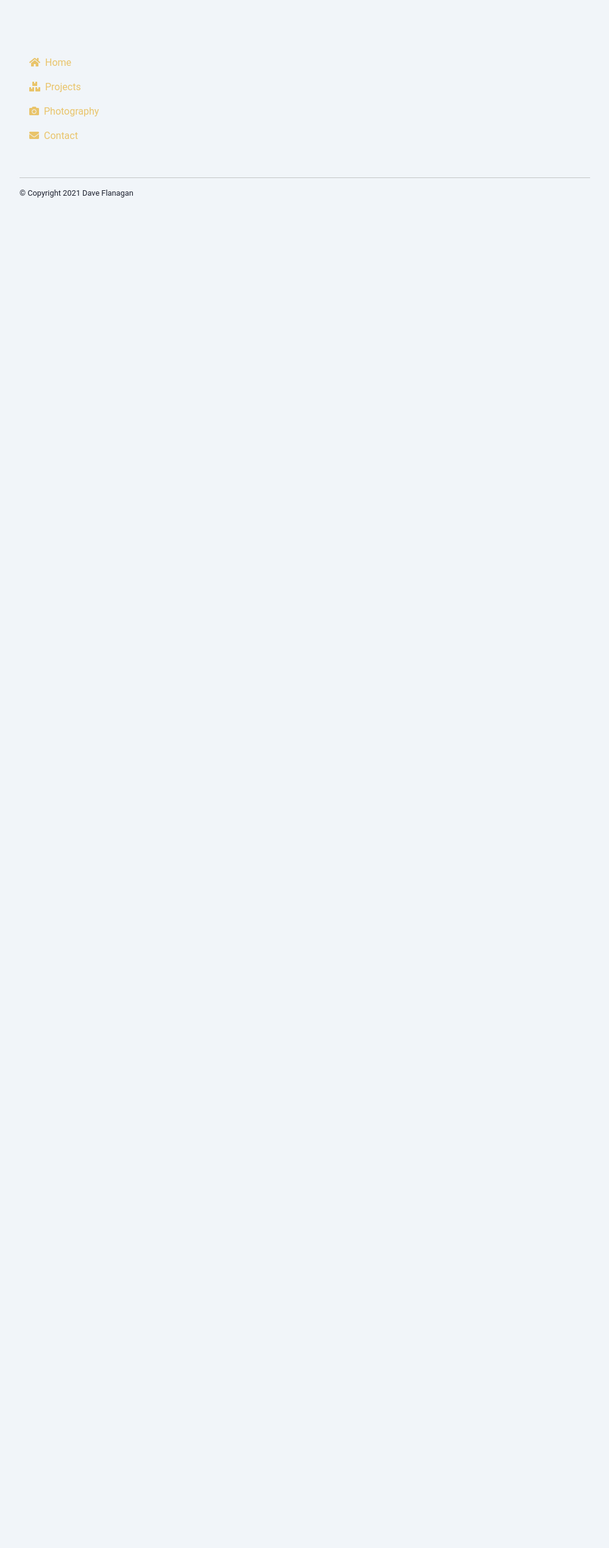
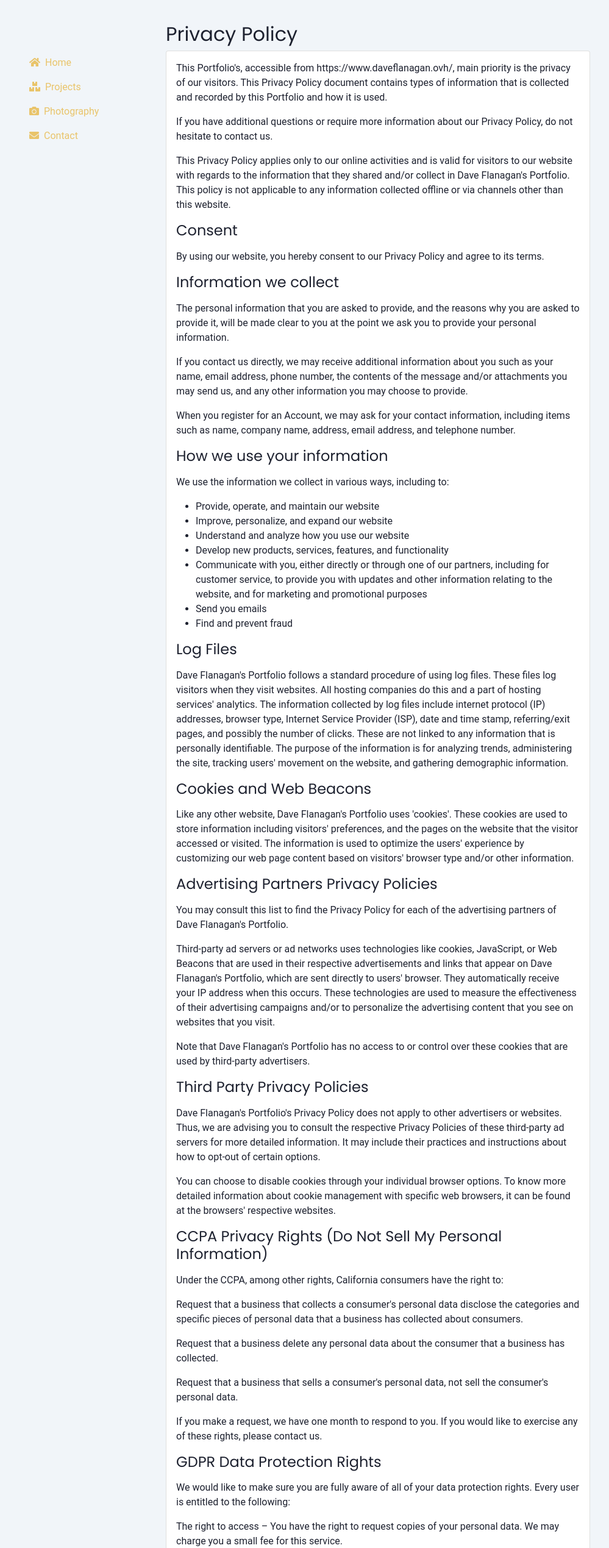
Before and after one commit to daveflanagan52/Portfolio, a React app in the folder packages/client/: page /privacy in a window 1280 px wide. Shown: the part 261-2800 px from the top of the page at 61% size, without its empty margins (140-1139 px from the left). Before the commit the page ends 800 px from the top, so only its background shows below. Built offline with nearby package versions, Linux system fonts and the light colour scheme.

Commit message:
Add privacy policy

```diff
--- a/packages/client/src/App.tsx
+++ b/packages/client/src/App.tsx
@@ -2,10 +2,11 @@
 import {
   BrowserRouter as Router, Switch, Route, Link,
 } from 'react-router-dom';
+import moment from 'moment';
 
 import './App.scss';
+
 import Column from './Components/Column';
-
 import Container from './Components/Container';
 import Header from './Components/Header';
 import Navigation from './Components/Navigation';
@@ -16,6 +17,7 @@
 import Photography from './Views/Photography';
 import Projects from './Views/Projects';
 import Contact from './Views/Contact';
+import Privacy from './Views/Privacy';
 
 const App: React.FC = () => (
   <Router>
@@ -31,6 +33,9 @@
             <Route exact path="/">
               <Home />
             </Route>
+            <Route path="/privacy">
+              <Privacy />
+            </Route>
             <Route path="/projects">
               <Projects />
             </Route>
@@ -44,7 +49,8 @@
         </Column>
       </Row>
       <footer className=" d-flex">
-        &copy; Copyright 2021 Dave Flanagan
+        &copy; Copyright {moment().format('YYYY')} Dave Flanagan
+        <Link className="ms-auto" to="/privacy">Privacy Policy</Link>
       </footer>
     </Container>
   </Router>
--- /dev/null
+++ b/packages/client/src/Views/Privacy/index.tsx
@@ -0,0 +1,68 @@
+import React from 'react';
+import { Helmet } from 'react-helmet';
+
+import Card from '../../Components/Card';
+
+const Privacy: React.FC = () => {
+  return (
+    <>
+      <Helmet>
+        <title>Dave Flanagan | Privacy Policy</title>
+      </Helmet>
+      <h2>Privacy Policy</h2>
+      <Card>
+        <p>This Portfolio's, accessible from https://www.daveflanagan.ovh/, main priority is the privacy of our visitors. This Privacy Policy document contains types of information that is collected and recorded by this Portfolio and how it is used.</p>
+        <p>If you have additional questions or require more information about our Privacy Policy, do not hesitate to contact us.</p>
+        <p>This Privacy Policy applies only to our online activities and is valid for visitors to our website with regards to the information that they shared and/or collect in Dave Flanagan's Portfolio. This policy is not applicable to any information collected offline or via channels other than this website.</p>
+        <h4 className="mb-3 mt-2">Consent</h4>
+        <p>By using our website, you hereby consent to our Privacy Policy and agree to its terms.</p>
+        <h4 className="mb-3 mt-2">Information we collect</h4>
+        <p>The personal information that you are asked to provide, and the reasons why you are asked to provide it, will be made clear to you at the point we ask you to provide your personal information.</p>
+        <p>If you contact us directly, we may receive additional information about you such as your name, email address, phone number, the contents of the message and/or attachments you may send us, and any other information you may choose to provide.</p>
+        <p>When you register for an Account, we may ask for your contact information, including items such as name, company name, address, email address, and telephone number.</p>
+        <h4 className="mb-3 mt-2">How we use your information</h4>
+        <p>We use the information we collect in various ways, including to:</p>
+        <ul>
+          <li>Provide, operate, and maintain our website</li>
+          <li>Improve, personalize, and expand our website</li>
+          <li>Understand and analyze how you use our website</li>
+          <li>Develop new products, services, features, and functionality</li>
+          <li>Communicate with you, either directly or through one of our partners, including for customer service, to provide you with updates and other information relating to the website, and for marketing and promotional purposes</li>
+          <li>Send you emails</li>
+          <li>Find and prevent fraud</li>
+        </ul>
+        <h4 className="mb-3 mt-2">Log Files</h4>
+        <p>Dave Flanagan's Portfolio follows a standard procedure of using log files. These files log visitors when they visit websites. All hosting companies do this and a part of hosting services' analytics. The information collected by log files include internet protocol (IP) addresses, browser type, Internet Service Provider (ISP), date and time stamp, referring/exit pages, and possibly the number of clicks. These are not linked to any information that is personally identifiable. The purpose of the information is for analyzing trends, administering the site, tracking users' movement on the website, and gathering demographic information.</p>
+        <h4 className="mb-3 mt-2">Cookies and Web Beacons</h4>
+        <p>Like any other website, Dave Flanagan's Portfolio uses 'cookies'. These cookies are used to store information including visitors' preferences, and the pages on the website that the visitor accessed or visited. The information is used to optimize the users' experience by customizing our web page content based on visitors' browser type and/or other information.</p>
+        <h4 className="mb-3 mt-2">Advertising Partners Privacy Policies</h4>
+        <p>You may consult this list to find the Privacy Policy for each of the advertising partners of Dave Flanagan's Portfolio.</p>
+        <p>Third-party ad servers or ad networks uses technologies like cookies, JavaScript, or Web Beacons that are used in their respective advertisements and links that appear on Dave Flanagan's Portfolio, which are sent directly to users' browser. They automatically receive your IP address when this occurs. These technologies are used to measure the effectiveness of their advertising campaigns and/or to personalize the advertising content that you see on websites that you visit.</p>
+        <p>Note that Dave Flanagan's Portfolio has no access to or control over these cookies that are used by third-party advertisers.</p>
+        <h4 className="mb-3 mt-2">Third Party Privacy Policies</h4>
+        <p>Dave Flanagan's Portfolio's Privacy Policy does not apply to other advertisers or websites. Thus, we are advising you to consult the respective Privacy Policies of these third-party ad servers for more detailed information. It may include their practices and instructions about how to opt-out of certain options. </p>
+        <p>You can choose to disable cookies through your individual browser options. To know more detailed information about cookie management with specific web browsers, it can be found at the browsers' respective websites.</p>
+        <h4 className="mb-3 mt-2">CCPA Privacy Rights (Do Not Sell My Personal Information)</h4>
+        <p>Under the CCPA, among other rights, California consumers have the right to:</p>
+        <p>Request that a business that collects a consumer's personal data disclose the categories and specific pieces of personal data that a business has collected about consumers.</p>
+        <p>Request that a business delete any personal data about the consumer that a business has collected.</p>
+        <p>Request that a business that sells a consumer's personal data, not sell the consumer's personal data.</p>
+        <p>If you make a request, we have one month to respond to you. If you would like to exercise any of these rights, please contact us.</p>
+        <h4 className="mb-3 mt-2">GDPR Data Protection Rights</h4>
+        <p>We would like to make sure you are fully aware of all of your data protection rights. Every user is entitled to the following:</p>
+        <p>The right to access – You have the right to request copies of your personal data. We may charge you a small fee for this service.</p>
+        <p>The right to rectification – You have the right to request that we correct any information you believe is inaccurate. You also have the right to request that we complete the information you believe is incomplete.</p>
+        <p>The right to erasure – You have the right to request that we erase your personal data, under certain conditions.</p>
+        <p>The right to restrict processing – You have the right to request that we restrict the processing of your personal data, under certain conditions.</p>
+        <p>The right to object to processing – You have the right to object to our processing of your personal data, under certain conditions.</p>
+        <p>The right to data portability – You have the right to request that we transfer the data that we have collected to another organization, or directly to you, under certain conditions.</p>
+        <p>If you make a request, we have one month to respond to you. If you would like to exercise any of these rights, please contact us.</p>
+        <h4 className="mb-3 mt-2">Children's Information</h4>
+        <p>Another part of our priority is adding protection for children while using the internet. We encourage parents and guardians to observe, participate in, and/or monitor and guide their online activity.</p>
+        <p>Dave Flanagan's Portfolio does not knowingly collect any Personal Identifiable Information from children under the age of 13. If you think that your child provided this kind of information on our website, we strongly encourage you to contact us immediately and we will do our best efforts to promptly remove such information from our records.</p>
+      </Card>
+    </>
+  );
+};
+
+export default Privacy;
```
